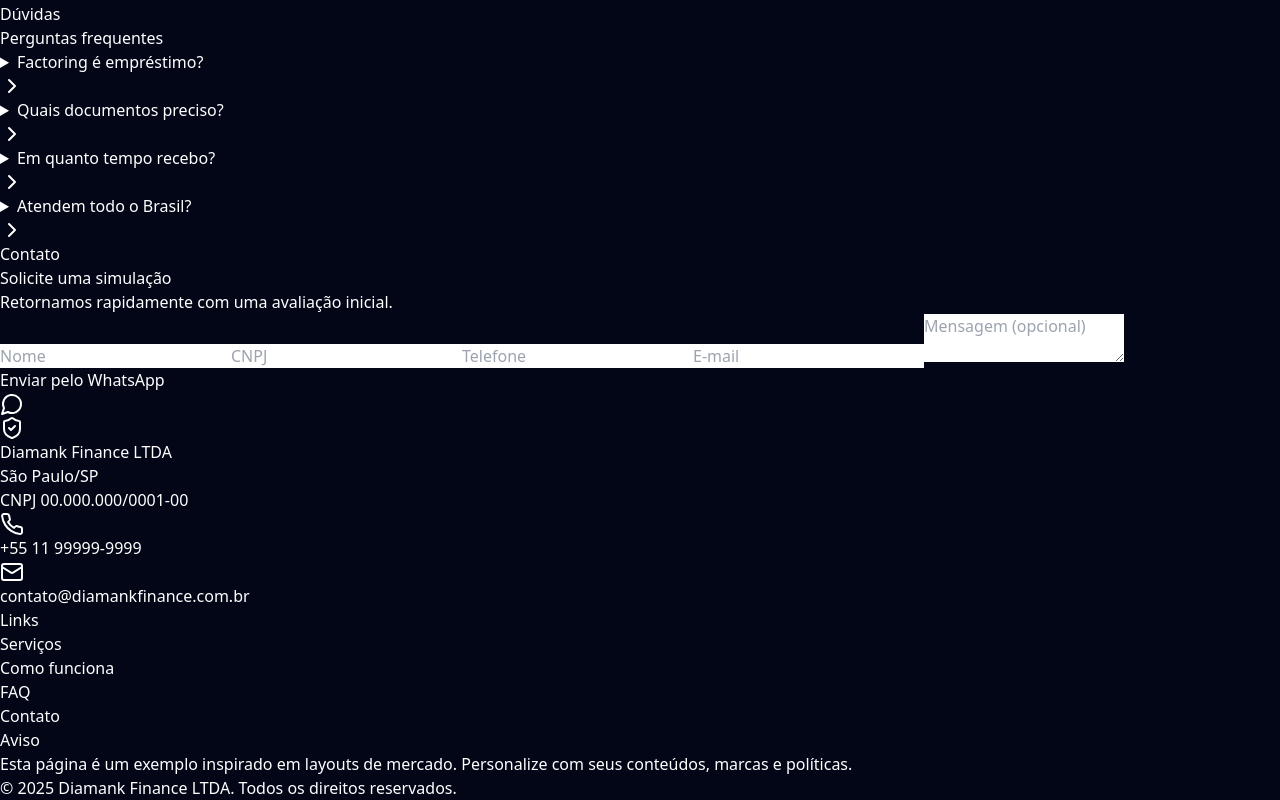
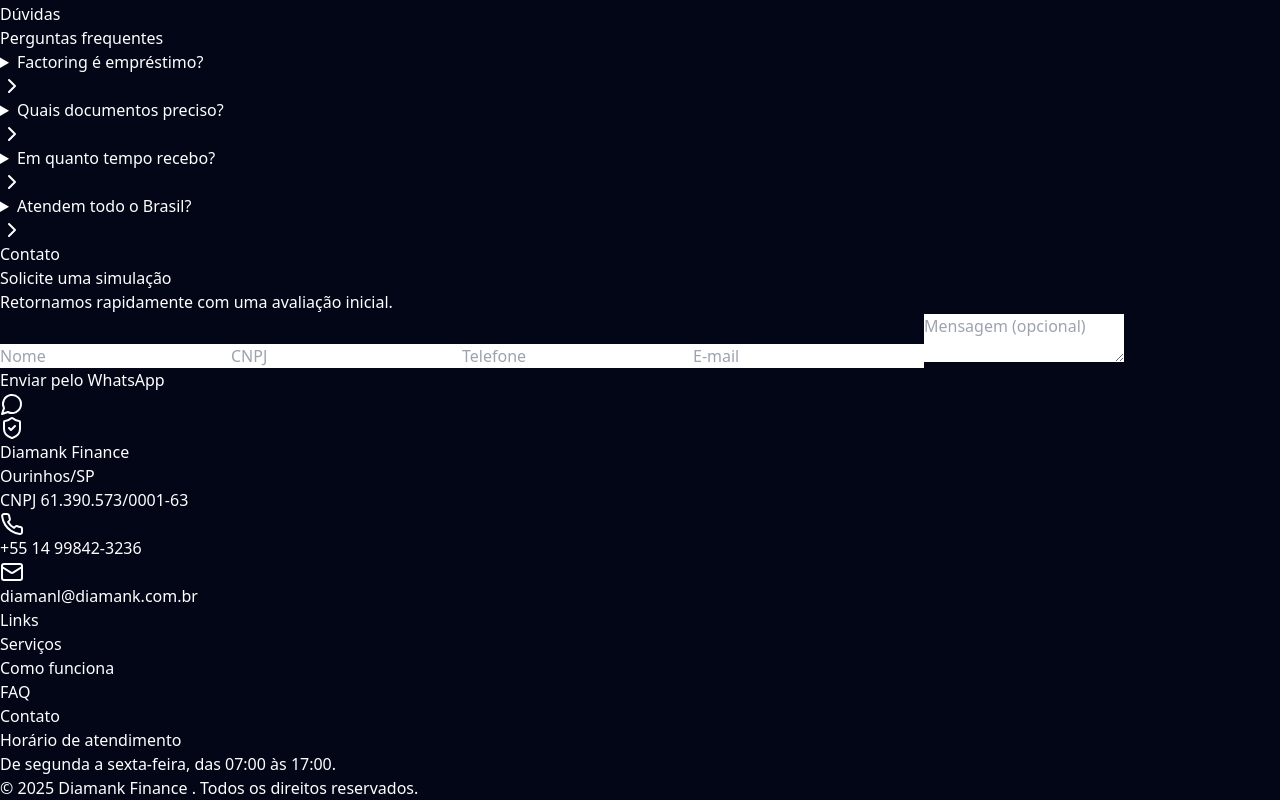
Before and after one commit to Diamank/home, a Next.js app: page / in a window 1280 px wide. Shown: the part 1354-2154 px from the top of the page. Built offline with nearby package versions, Linux system fonts and the light colour scheme.

Commit message:
Update page.tsx

```diff
--- a/app/page.tsx
+++ b/app/page.tsx
@@ -14,12 +14,12 @@
 
 // ⚙️ Configuração rápida — troque pelos seus dados
 const COMPANY = {
-  name: "Diamank Finance LTDA",
-  cnpj: "00.000.000/0001-00",
-  email: "contato@diamankfinance.com.br",
-  phone: "+55 11 99999-9999",
-  whatsapp: "+55 11 99999-9999", // usado no botão principal
-  address: "São Paulo/SP",
+  name: "Diamank Finance ",
+  cnpj: "61.390.573/0001-63",
+  email: "diamanl@diamank.com.br",
+  phone: "+55 14 99842-3236",
+  whatsapp: "+55 14 99842-3236", // usado no botão principal
+  address: "Ourinhos/SP",
 };
 
 const WHATS_LINK = `https://wa.me/${COMPANY.whatsapp.replace(/\D/g, "")}?text=${encodeURIComponent(
@@ -381,10 +381,9 @@
             </ul>
           </div>
           <div className="text-sm text-slate-300">
-            <h4 className="font-semibold mb-3">Aviso</h4>
+            <h4 className="font-semibold mb-3">Horário de atendimento</h4>
             <p className="text-slate-400">
-              Esta página é um exemplo inspirado em layouts de mercado. Personalize
-              com seus conteúdos, marcas e políticas.
+              De segunda a sexta-feira, das 07:00 às 17:00.
             </p>
           </div>
         </Container>
```
